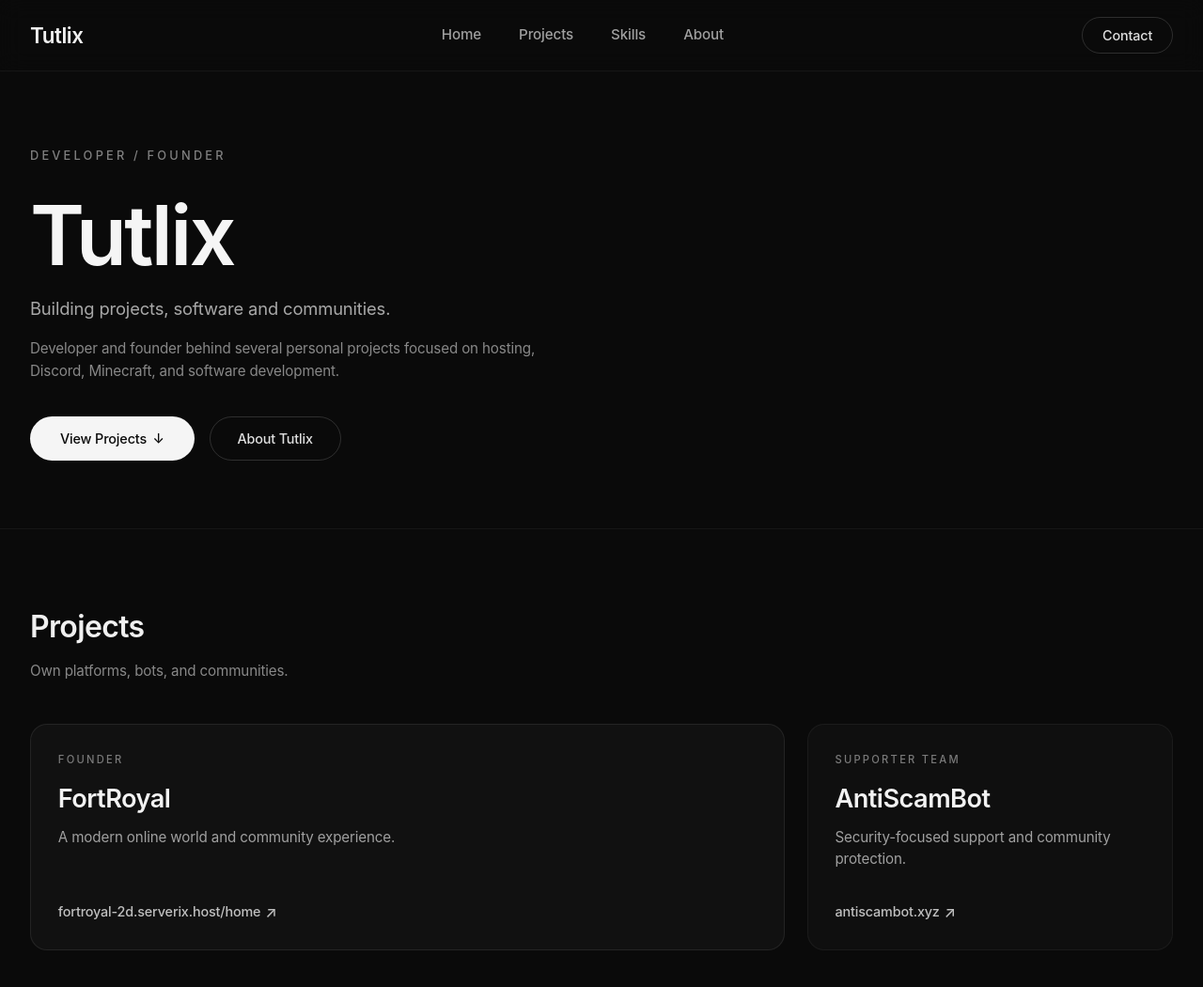
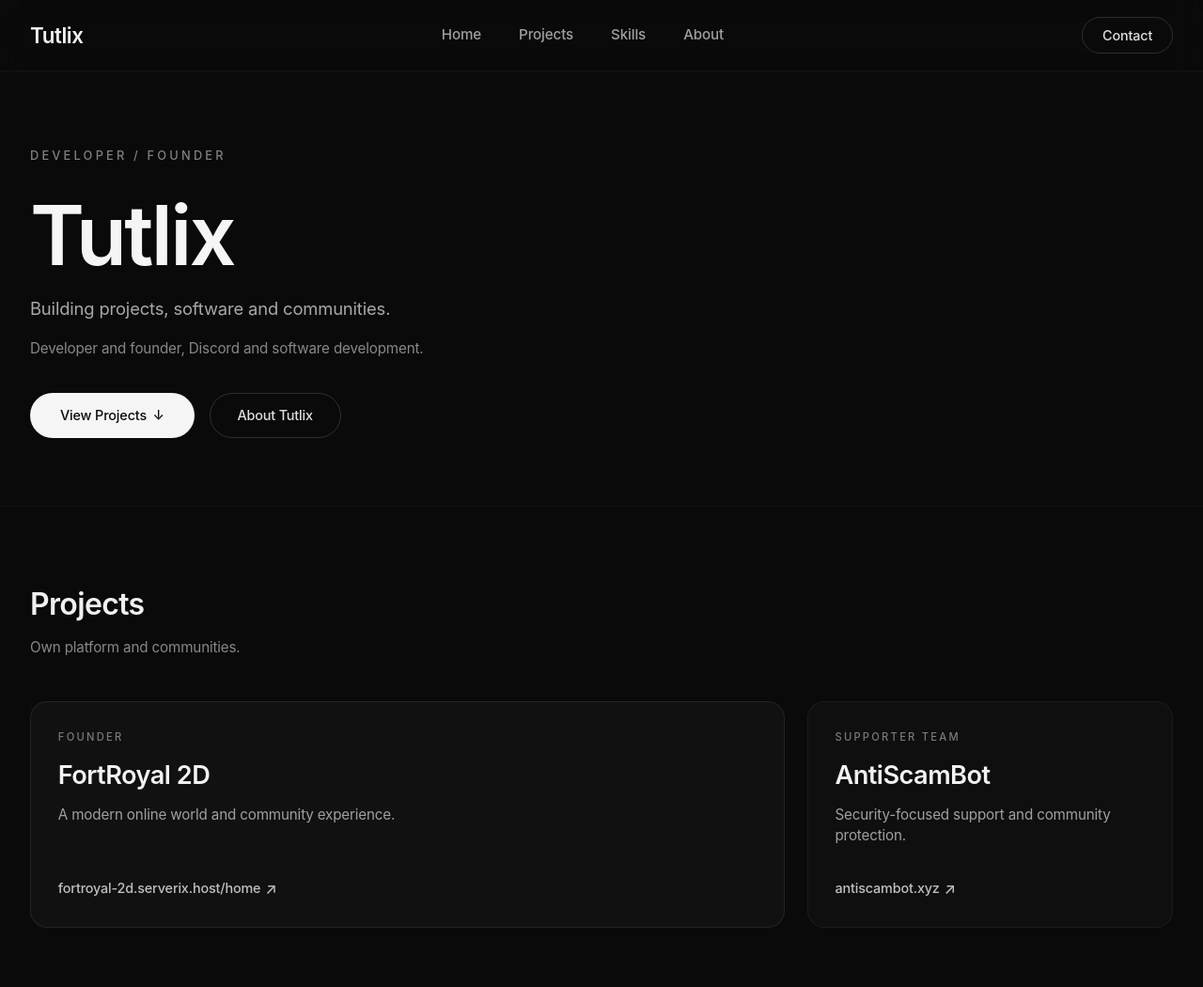
Before and after one commit to tutlix/tutlixx, a plain HTML site: page index.html in a window 1280 px wide. Shown: the top 1050 px of the page at 94% size. Drawn offline with Linux system fonts and the light colour scheme.

Commit message:
Update project descriptions and titles in index.html

```diff
--- a/index.html
+++ b/index.html
@@ -3,7 +3,7 @@
 <head>
   <meta charset="UTF-8">
   <meta name="viewport" content="width=device-width, initial-scale=1.0, viewport-fit=cover">
-  <meta name="description" content="Platix - Developer, founder, and operator of my own projects. Building projects, software, and communities.">
+  <meta name="description" content="Tutlix - Developer, founder, and operator of my own projects. Building projects, software, and communities.">
   <meta name="theme-color" content="#0a0a0a">
   <title>Tutlix · Developer & FortRoyal Owner</title>
   <style>
@@ -568,7 +568,7 @@
         <div class="hero-pretitle fade-in">DEVELOPER / FOUNDER</div>
         <h1 class="fade-in fade-in-delay-1">Tutlix</h1>
         <p class="hero-tagline fade-in fade-in-delay-2">Building projects, software and communities.</p>
-        <p class="hero-description fade-in fade-in-delay-3">Developer and founder behind several personal projects focused on hosting, Discord, Minecraft, and software development.</p>
+        <p class="hero-description fade-in fade-in-delay-3">Developer and founder, Discord and software development.</p>
         <div class="hero-actions fade-in fade-in-delay-4">
           <a href="#projects" class="btn-primary">View Projects <span>↓</span></a>
           <a href="#about" class="btn-secondary">About Tutlix</a>
@@ -580,12 +580,12 @@
     <section id="projects">
       <div class="container">
         <h2 class="section-title fade-in">Projects</h2>
-        <p class="section-sub fade-in fade-in-delay-1">Own platforms, bots, and communities.</p>
+        <p class="section-sub fade-in fade-in-delay-1">Own platform and communities.</p>
         <div class="projects-grid">
           <!-- FortRoyal featured -->
           <div class="project-card featured fade-in fade-in-delay-1">
             <div class="project-role">Founder</div>
-            <div class="project-name">FortRoyal</div>
+            <div class="project-name">FortRoyal 2D</div>
             <p class="project-desc">A modern online world and community experience.</p>
             <div class="project-meta">
               <a href="https://fortroyal-2d.serverix.host/home" target="_blank" rel="noopener noreferrer" class="project-link">fortroyal-2d.serverix.host/home <span class="arrow-icon">↗</span></a>
```
